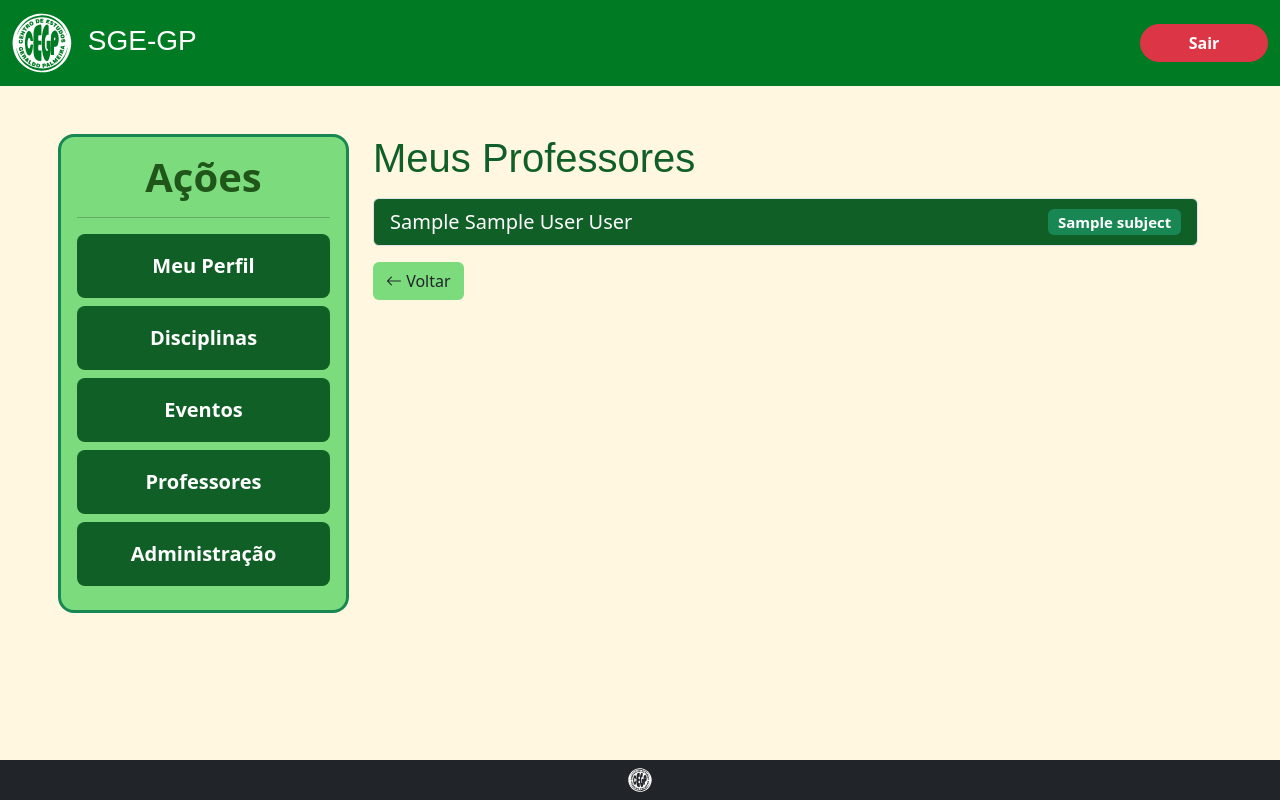
After one commit to leon-rdo/SGE-GP, a Django app: page /professores/ in a window 1280 px wide. The commit adds this page. Run offline with Django 4.2, Linux system fonts and the light colour scheme; a user stored in the database is signed in; tables that the repository leaves empty hold one stand-in row (values such as "Sample post"); some libraries are stand-ins or nearby versions; some web fonts are replaced.

Commit message:
feat: create teachers page

```diff
--- /dev/null
+++ b/main/templates/main/professores.html
@@ -0,0 +1,35 @@
+{% extends "base.html" %}
+
+{% block title %}SGE-GP | Disciplinas{% endblock title %}
+
+{% block aside %}
+{% include "main/snippets/aside.html" %}
+{% endblock aside %}
+
+{% block content %}
+<div class="col-12 col-md-9">
+    <h1>Meus Professores</h1>
+    <ul class="list-group my-3">
+        {% for subject in subjects %}
+        <li class="list-group-item d-flex align-items-center justify-content-between bg-dark-green fs-5">
+            <span class="d-md-none">
+                {{ subject.teacher.first_name }} {{ subject.teacher.last_name }}
+            </span>
+            <span class="d-none d-md-block">
+                {{ subject.teacher }}
+            </span>
+            <span class="badge bg-success" style="min-width: 8rem;">
+                {{ subject.name }}
+            </span>
+        </li>
+        {% empty %}
+        <h1 class="display-3">Você ainda não tem professores!</h1>
+        {% endfor %}
+    </ul>
+    <a href="{% url 'main:subjects' %}" class="btn bg-light-green" role="button"
+        style="height: min-content;">
+        <i class="bi bi-arrow-left"></i>
+        Voltar
+    </a>
+</div>
+{% endblock content %}
--- a/main/templates/main/snippets/aside.html
+++ b/main/templates/main/snippets/aside.html
@@ -6,7 +6,7 @@
         {% if user.type == 'guardian' or user.type == 'student' %}
         <a href="{% url 'main:subjects' %}" class="btn btn-action fw-bold bg-dark-green btn-lg mb-2">Disciplinas</a>
         <a href="{% url 'main:events' %}" class="btn btn-action fw-bold bg-dark-green btn-lg mb-2">Eventos</a>
-        <a href="#" class="btn btn-action fw-bold bg-dark-green btn-lg mb-2">Professores</a>
+        <a href="{% url 'main:teachers' %}" class="btn btn-action fw-bold bg-dark-green btn-lg mb-2">Professores</a>
         {% elif user.type == 'teacher' %}
         <a href="{% url 'main:subjects' %}" class="btn btn-action fw-bold bg-dark-green btn-lg mb-2">Disciplinas</a>
         <a href="{% url 'main:events' %}" class="btn btn-action fw-bold bg-dark-green btn-lg mb-2">Eventos</a>
--- a/main/urls.py
+++ b/main/urls.py
@@ -8,14 +8,18 @@ urlpatterns = [
     path("disciplinas/", DisciplinasView.as_view(), name="subjects"),
     path("disciplinas/<int:pk>/desempenho/", DesempenhoView.as_view(), name="performance"),
     path("lancar-aula/", LancarAulaView.as_view(), name="launch-class"),
+    path("professores/", ProfessoresView.as_view(), name="teachers"),
+    # Avaliações
     path("avaliacoes/<str:slug>", TestsView.as_view(), name="tests"),
     path("avaliacoes/<str:slug>/abrir/", AbrirAvaliacaoView.as_view(), name="open-test"),
     path("avaliacoes/<int:pk>/", GradesView.as_view(), name="grades"),
+    # Eventos
     path("eventos/", EventosView.as_view(), name="events"),
     path("eventos/<int:pk>/", EventoView.as_view(), name="event"),
     path("eventos/<int:pk>/editar/", EditarEvento.as_view(), name="edit-event"),
     path("criar-evento/", CriarEvento.as_view(), name="create-event"),
     path("eventos/<int:pk>/deletar/", DeletarEvento.as_view(), name="delete-event"),
+    # Turmas
     path("turmas/", TurmasView.as_view(), name="classes"),
     path('turmas/<int:pk>/', TurmaDetailView.as_view(), name='class'),
     path('turmas/<int:pk>/editar', TurmaUpdateView.as_view(), name='edit-class'),
--- a/main/views.py
+++ b/main/views.py
@@ -4,6 +4,7 @@ from django.urls import reverse_lazy
 from django.views.generic import CreateView, DeleteView, DetailView, ListView, TemplateView, UpdateView
 
 from .forms import ClassroomForm, TestForm, GradeForm
+from accounts.models import User
 from .models import *
 
 
@@ -57,6 +58,20 @@ class LancarAulaView(CreateView):
         kwargs = super(LancarAulaView, self).get_form_kwargs()
         kwargs.update({'user': self.request.user})
         return kwargs
+
+
+class ProfessoresView(ListView):
+    model = User
+    template_name = "main/professores.html"
+    context_object_name = "teachers"
+
+    def get_context_data(self, **kwargs):
+        context = super().get_context_data(**kwargs)
+        student = self.request.user
+        student_class = Class.objects.get(enrolled=student)
+        subjects = Subject.objects.filter(class_code=student_class)
+        context["subjects"] = subjects
+        return context
 
 
 class TestsView(ListView):
--- a/templates/base.html
+++ b/templates/base.html
@@ -45,27 +45,27 @@
                 <a class="nav-link" href="{% url 'main:subjects' %}">Disciplinas</a>
               </li>
               <li class="nav-item">
-                <a class="nav-link" href="#">Eventos</a>
+                <a class="nav-link" href="{% url 'main:events' %}">Eventos</a>
               </li>
               <li class="nav-item">
-                <a class="nav-link" href="#">Professores</a>
+                <a class="nav-link" href="{% url 'main:teachers' %}">Professores</a>
               </li>
               {% elif user.type == 'teacher' %}
               <li class="nav-item">
                 <a class="nav-link" href="{% url 'main:subjects' %}">Disciplinas</a>
               </li>
               <li class="nav-item">
-                <a class="nav-link" href="#">Eventos</a>
+                <a class="nav-link" href="{% url 'main:events' %}">Eventos</a>
               </li>
               <li class="nav-item">
                 <a class="nav-link" href="{% url 'main:launch-class' %}">Lançar Aula</a>
               </li>
               {% elif user.type == 'coordinator' %}
               <li class="nav-item">
-                <a class="nav-link" href="#">Turmas</a>
+                <a class="nav-link" href="{% url 'main:classes' %}">Turmas</a>
               </li>
               <li class="nav-item">
-                <a class="nav-link" href="#">Eventos</a>
+                <a class="nav-link" href="{% url 'main:events' %}">Eventos</a>
               </li>
               {% endif %}
               {% if user.is_staff %}
```
